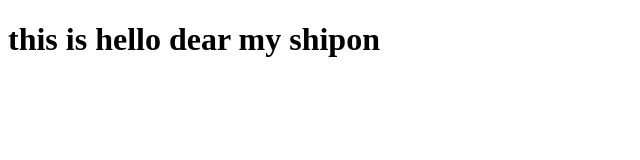
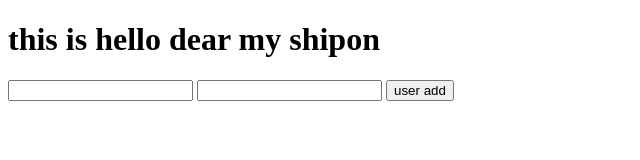
Before and after one commit to SShipon/branch__study, a plain HTML site: page index.html in a window 1280 px wide. Shown: the whole page, without its empty margins (0-640 px from the left). Drawn offline with Linux system fonts and the light colour scheme.

Commit message:
user email

```diff
--- a/index.html
+++ b/index.html
@@ -7,5 +7,9 @@
 </head>
 <body>
     <h1>this is hello dear my shipon</h1>
+
+    <input type="text" name="name">
+    <input type="email" name="email">
+    <input type="submit" value="user add">
 </body>
 </html>
```
